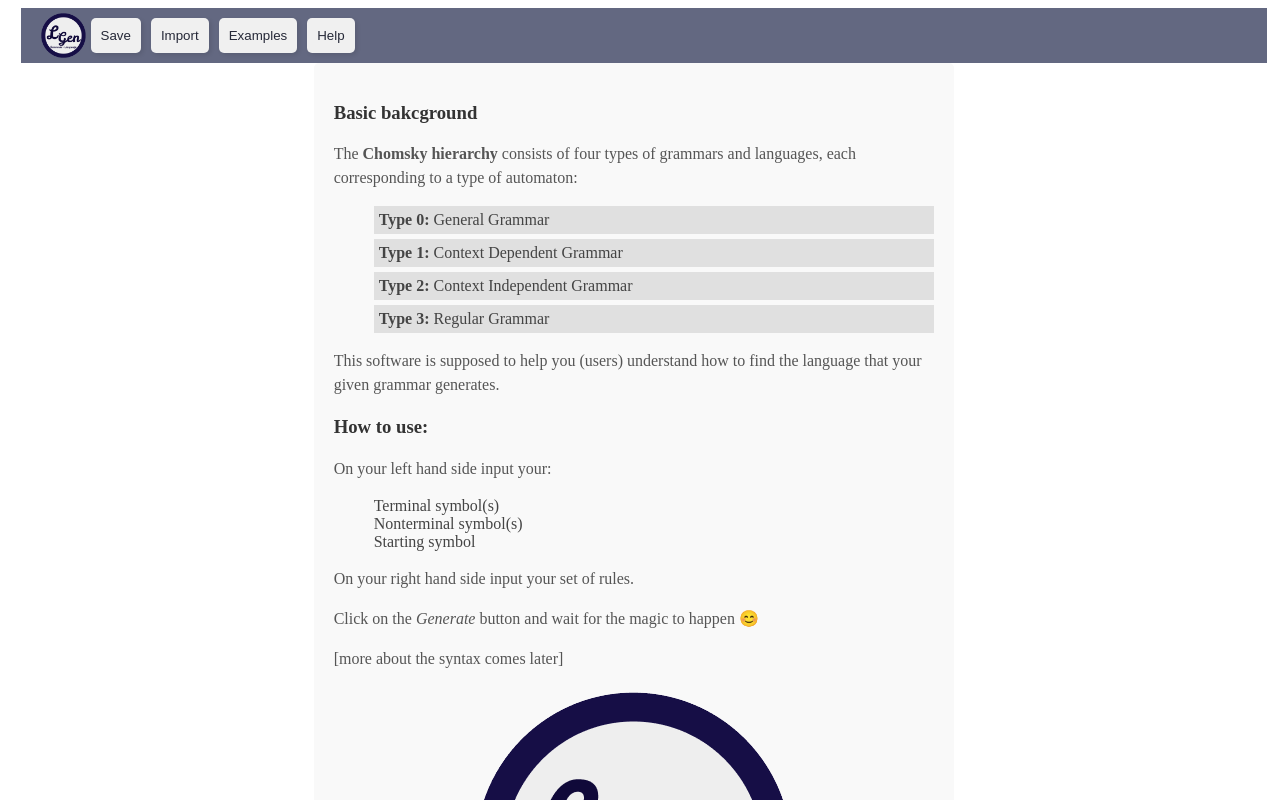
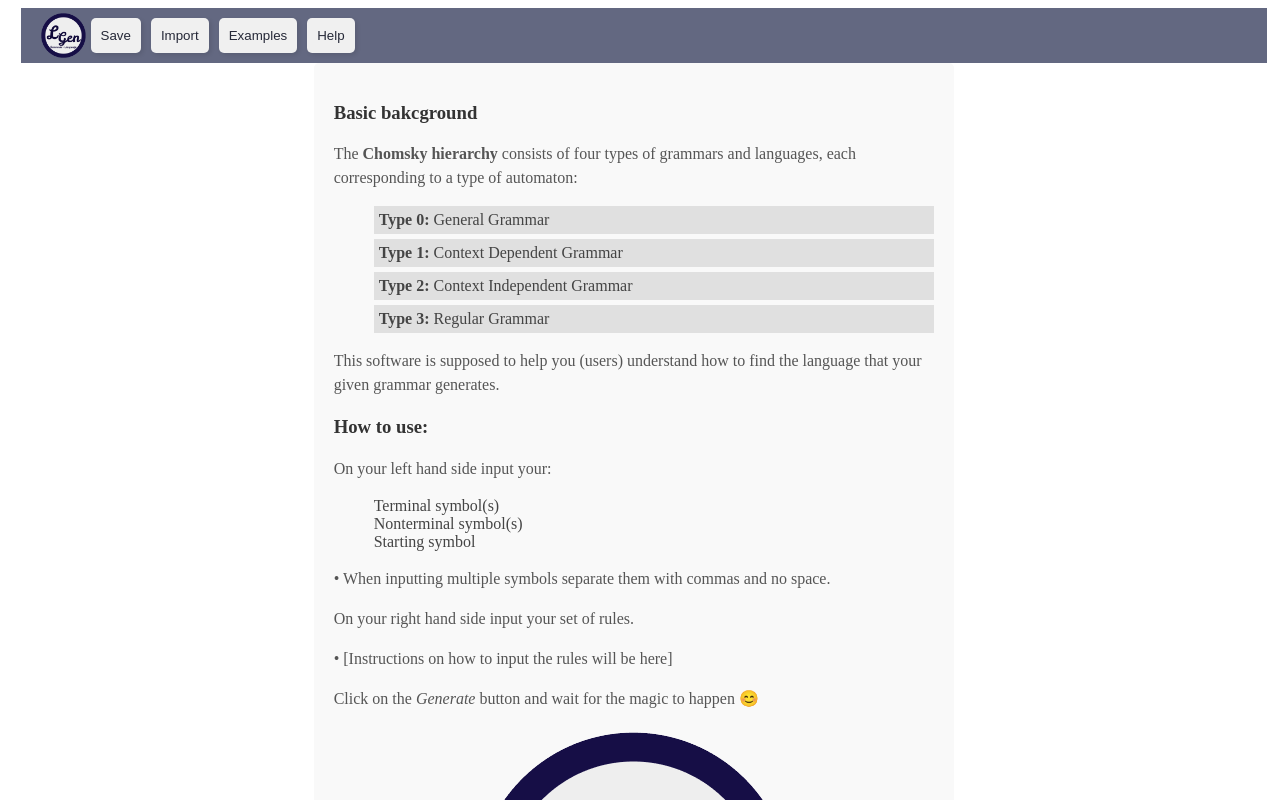
Before and after one commit to ditaa99/genLang, a React (Vite) app in the folder front/: page /info in a window 1280 px wide. Shown: the top 800 px of the page. Built offline with nearby package versions, Linux system fonts and the light colour scheme.

Commit message:
so far so good

```diff
--- a/front/src/components/Info.jsx
+++ b/front/src/components/Info.jsx
@@ -45,15 +45,16 @@ const Info = () => {
           <li>Nonterminal symbol(s)</li>
           <li>Starting symbol</li>
         </ul>
-
+        <p>
+        • When inputting multiple symbols separate them with commas and no
+          space.
+        </p>
         <p>On your right hand side input your set of rules.</p>
-
+        <p>• [Instructions on how to input the rules will be here]</p>
         <p>
           Click on the <i>Generate</i> button and wait for the magic to happen
           😊
         </p>
-
-        <p>[more about the syntax comes later]</p>
 
         <div className="imgContainer">
           <img src={icon} alt="Icon" className="icon" />
```
